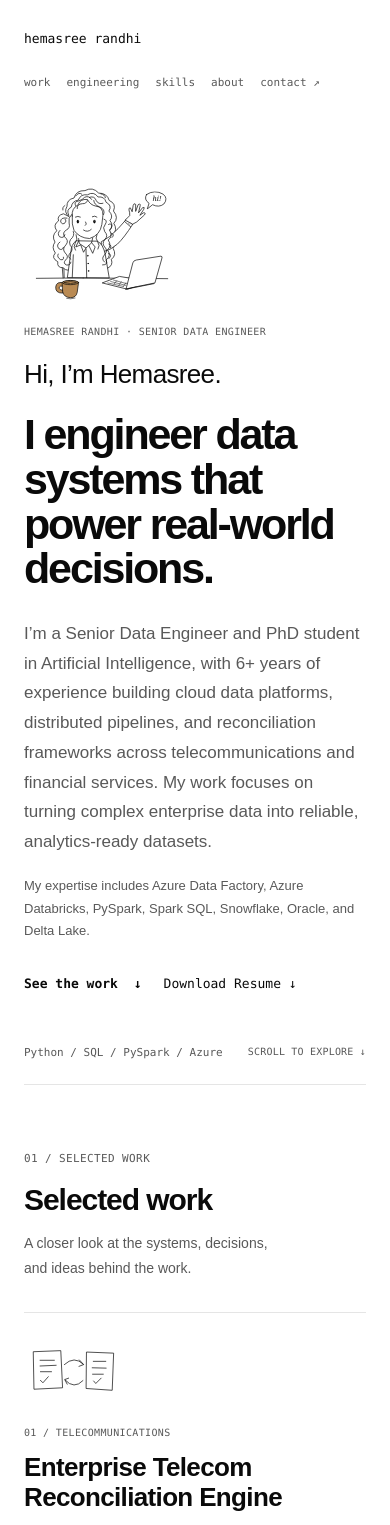
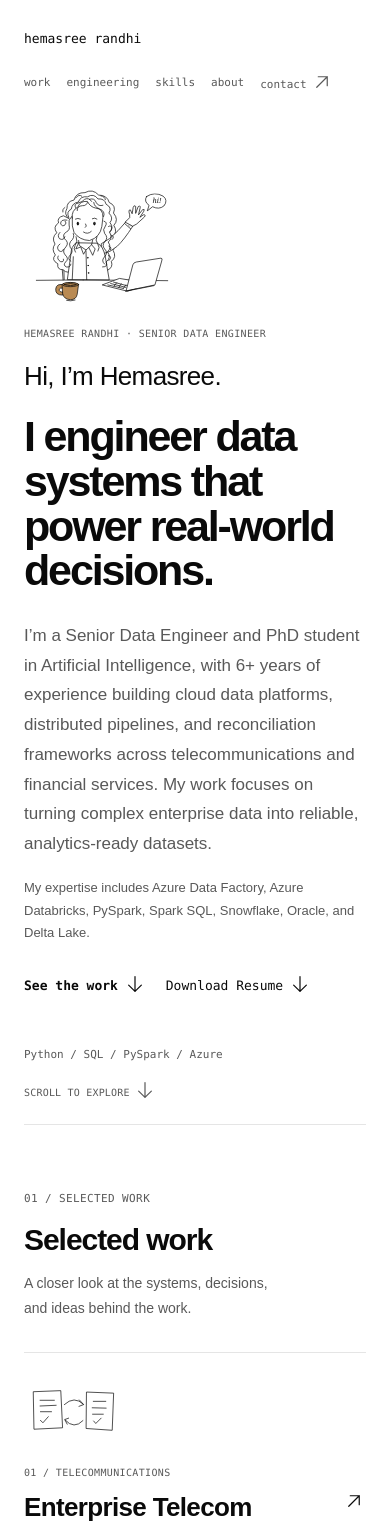
Before and after one commit to hrandhi-5303/Portfolio, a Next.js app: page / in a window 390 px wide. Shown: the top 1525 px of the page. Built offline with nearby package versions, Linux system fonts and the light colour scheme.

Commit message:
Unify portfolio SEO and fix mobile SVG navigation icons

```diff
--- a/app/globals.css
+++ b/app/globals.css
@@ -6,6 +6,10 @@
   --ink: #0a0a0a;
   --muted: #595959;
   --line: #e5e5e5;
+  --motion-hover: 200ms;
+  --motion-enter: 700ms;
+  --motion-greeting: 2500ms;
+  --motion-data: 3200ms;
   --mono: ui-monospace, SFMono-Regular, Consolas, "Liberation Mono", monospace;
 }
 * {
@@ -284,7 +288,7 @@ p {
 }
 .work-arrow {
   font-size: 24px;
-  transition: transform 0.2s;
+  transition: transform var(--motion-hover);
 }
 .work-row:hover .work-arrow {
   transform: translate(3px, -3px);
@@ -519,8 +523,8 @@ p {
   border: 1px solid var(--ink);
   border-radius: 0;
   transition:
-    background 0.2s,
-    color 0.2s;
+    background var(--motion-hover),
+    color var(--motion-hover);
   cursor: pointer;
 }
 .button:hover {
@@ -652,8 +656,8 @@ p {
   opacity: 0;
   transform: translateY(14px);
   transition:
-    opacity 0.7s ease,
-    transform 0.7s ease;
+    opacity var(--motion-enter) ease,
+    transform var(--motion-enter) ease;
 }
 .reveal-ready.revealed {
   opacity: 1;
@@ -661,13 +665,13 @@ p {
 }
 .wave-arm {
   transform-origin: 228px 185px;
-  animation: wave 2.5s ease-in-out 0.3s 1;
+  animation: wave var(--motion-greeting) ease-in-out 0.3s 1;
 }
 .hi-bubble {
-  animation: hello 3.8s ease both;
+  animation: hello var(--motion-greeting) ease both;
 }
 .flow-dot {
-  animation: data-flow 3.2s linear infinite;
+  animation: data-flow var(--motion-data) linear infinite;
   offset-distance: 0%;
 }
 @keyframes wave {
@@ -988,4 +992,77 @@ p {
   }
 }
 
-.site-header nav { text-transform: lowercase; }
+.site-header nav {
+  text-transform: lowercase;
+}
+/* Vector link icons share one size and stay in normal document/grid flow. */
+.nav-arrow {
+  display: inline-block;
+  width: 18px;
+  height: 18px;
+  flex-shrink: 0;
+  vertical-align: -3px;
+  overflow: visible;
+}
+.nav-arrow-right {
+  transform: rotate(45deg);
+}
+.nav-arrow-down {
+  transform: rotate(135deg);
+}
+.nav-arrow-left {
+  transform: rotate(225deg);
+}
+.work-arrow {
+  display: flex;
+  align-items: center;
+  justify-content: center;
+  justify-self: end;
+  width: 24px;
+  height: 24px;
+  min-width: 0;
+}
+.work-row > div:not(.work-art) {
+  min-width: 0;
+}
+.work-row h3,
+.work-row p,
+.project-status,
+.case-header h1,
+.next-study > span:last-child {
+  overflow-wrap: anywhere;
+}
+.email-link {
+  max-width: 100%;
+  overflow-wrap: anywhere;
+  word-break: normal;
+}
+.social-links {
+  flex-wrap: wrap;
+  row-gap: 16px;
+}
+.illustration,
+.sketch,
+.engineering-sketch,
+.developer {
+  color: var(--ink);
+}
+@media (max-width: 600px) {
+  .work-row {
+    grid-template-columns: minmax(0, 1fr) 24px;
+    column-gap: 14px;
+  }
+  .work-arrow {
+    align-self: start;
+    margin-top: 24px;
+  }
+  .research .work-arrow {
+    margin-top: 0;
+  }
+  .email-link {
+    font-size: 17px;
+  }
+  .site-footer a {
+    overflow-wrap: anywhere;
+  }
+}
--- a/app/layout.tsx
+++ b/app/layout.tsx
@@ -1,10 +1,17 @@
 import "./globals.css";
 import Link from "next/link";
 import ScrollReveal from "@/components/ScrollReveal";
-const title = "Hemasree Randhi | Senior Data Engineer";
-const description =
-  "Senior Data Engineer with 6+ years building Azure data platforms, distributed PySpark pipelines, telecom and financial reconciliation frameworks, and analytics-ready datasets.";
-export const metadata = {
+import type { Metadata } from "next";
+import ArrowUpRight from "@/components/ArrowUpRight";
+import {
+  siteUrl,
+  siteTitle as title,
+  siteDescription as description,
+  person,
+} from "@/lib/seo";
+export const metadata: Metadata = {
+  metadataBase: new URL(siteUrl),
+  alternates: { canonical: siteUrl },
   manifest: "/site.webmanifest",
   icons: {
     icon: [
@@ -17,11 +24,17 @@ export const metadata = {
       { url: "/apple-touch-icon.png", sizes: "180x180", type: "image/png" },
     ],
   },
-  openGraph: { title, description, type: "website" },
+  openGraph: {
+    title,
+    description,
+    url: siteUrl,
+    siteName: "Hemasree Randhi",
+    type: "website",
+    locale: "en_US",
+  },
   twitter: { card: "summary", title, description },
-  title: "Hemasree Randhi | Senior Data Engineer",
-  description:
-    "Senior Data Engineer building Azure data platforms, distributed PySpark pipelines, telecom and financial reconciliation systems, and analytics-ready datasets.",
+  title,
+  description,
 };
 export const viewport = { width: "device-width", initialScale: 1 };
 export default function RootLayout({
@@ -32,6 +45,12 @@ export default function RootLayout({
   return (
     <html lang="en">
       <body>
+        <script
+          type="application/ld+json"
+          dangerouslySetInnerHTML={{
+            __html: JSON.stringify(person).replace(/</g, "\\u003c"),
+          }}
+        />
         <a className="skip-link" href="#main">
           Skip to content
         </a>
@@ -45,7 +64,7 @@ export default function RootLayout({
             <Link href="/#skills">Skills</Link>
             <Link href="/#about">About</Link>
             <Link href="/#contact">
-              Contact <span aria-hidden="true">↗</span>
+              Contact <ArrowUpRight />
             </Link>
           </nav>
         </header>
@@ -59,7 +78,7 @@ export default function RootLayout({
             target="_blank"
             rel="noopener noreferrer"
           >
-            Download Resume (PDF) ↓
+            Download Resume (PDF) <ArrowUpRight direction="down" />
           </a>
         </footer>
         <ScrollReveal />
--- a/app/page.tsx
+++ b/app/page.tsx
@@ -1,3 +1,4 @@
+import ArrowUpRight from "@/components/ArrowUpRight";
 import Link from "next/link";
 import ContactForm from "@/components/ContactForm";
 import {
@@ -25,10 +26,10 @@ export default function Home() {
             I engineer data systems that power <em>real-world decisions.</em>
           </h1>
           <p className="intro">
-            I’m a Senior Data Engineer and PhD student in Artificial Intelligence,
-            with 6+ years of experience building cloud data platforms,
-            distributed pipelines, and reconciliation frameworks across
-            telecommunications and financial services. My work focuses on
+            I’m a Senior Data Engineer and PhD student in Artificial
+            Intelligence, with 6+ years of experience building cloud data
+            platforms, distributed pipelines, and reconciliation frameworks
+            across telecommunications and financial services. My work focuses on
             turning complex enterprise data into reliable, analytics-ready
             datasets.
           </p>
@@ -38,7 +39,7 @@ export default function Home() {
           </p>
           <div className="hero-links">
             <a className="text-link primary-link" href="#work">
-              See the work <span aria-hidden="true">↓</span>
+              See the work <ArrowUpRight direction="down" />
             </a>
             <a
               className="text-link"
@@ -47,13 +48,15 @@ export default function Home() {
               target="_blank"
               rel="noopener noreferrer"
             >
-              Download Resume ↓
+              Download Resume <ArrowUpRight direction="down" />
             </a>
           </div>
         </div>
         <div className="hero-bottom">
           <span>Python / SQL / PySpark / Azure</span>
-          <a href="#work">SCROLL TO EXPLORE ↓</a>
+          <a href="#work">
+            SCROLL TO EXPLORE <ArrowUpRight direction="down" />
+          </a>
         </div>
       </section>
       <section className="wrap section" id="work">
@@ -81,10 +84,12 @@ export default function Home() {
                 <h3>{study.title}</h3>
                 <p>{study.summary}</p>
                 <span className="project-status">{study.status}</span>
-                <span className="case-link">Read case study →</span>
+                <span className="case-link">
+                  Read case study <ArrowUpRight direction="right" />
+                </span>
               </div>
               <span className="work-arrow" aria-hidden="true">
-                ↗
+                <ArrowUpRight />
               </span>
             </Link>
           ))}
@@ -110,7 +115,7 @@ export default function Home() {
             <span className="project-status">{researchStudy.status}</span>
           </div>
           <span className="work-arrow" aria-hidden="true">
-            ↗
+            <ArrowUpRight />
           </span>
         </Link>
       </section>
@@ -302,7 +307,7 @@ export default function Home() {
             I’d love to hear from you.
           </p>
           <a className="email-link" href="mailto:hemasree9767@gmail.com">
-            hemasree9767@gmail.com ↗
+            hemasree9767@gmail.com <ArrowUpRight />
           </a>
           <div className="social-links">
             <a
@@ -310,14 +315,14 @@ export default function Home() {
               target="_blank"
               rel="noopener noreferrer"
             >
-              LinkedIn ↗
+              LinkedIn <ArrowUpRight />
             </a>
             <a
               href="https://github.com/hrandhi-5303"
               target="_blank"
               rel="noopener noreferrer"
             >
-              GitHub ↗
+              GitHub <ArrowUpRight />
             </a>
           </div>
           <Sketch kind="mail" />
--- a/app/work/[slug]/page.tsx
+++ b/app/work/[slug]/page.tsx
@@ -1,3 +1,6 @@
+import ArrowUpRight from "@/components/ArrowUpRight";
+import { siteUrl } from "@/lib/seo";
+import type { Metadata } from "next";
 import Link from "next/link";
 import { notFound } from "next/navigation";
 import { studies } from "@/content/portfolio";
@@ -6,16 +9,21 @@ import { Sketch } from "@/components/Illustration";
 export function generateStaticParams() {
   return studies.map(({ slug }) => ({ slug }));
 }
-export function generateMetadata({ params }: { params: { slug: string } }) {
+export function generateMetadata({
+  params,
+}: {
+  params: { slug: string };
+}): Metadata {
   const study = studies.find((s) => s.slug === params.slug);
+  if (!study) notFound();
+  const title = `${study.fullTitle} | Hemasree Randhi`;
+  const url = `${siteUrl}/work/${study.slug}`;
   return {
-    description: study?.summary,
-    openGraph: {
-      title: study?.fullTitle,
-      description: study?.summary,
-      type: "article",
-    },
-    title: study ? `${study.title} — Hemasree Randhi` : "Case study not found",
+    title,
+    description: study.summary,
+    alternates: { canonical: url },
+    openGraph: { title, description: study.summary, url, type: "article" },
+    twitter: { card: "summary", title, description: study.summary },
   };
 }
 export default function CaseStudy({ params }: { params: { slug: string } }) {
@@ -28,7 +36,7 @@ export default function CaseStudy({ params }: { params: { slug: string } }) {
         className="text-link"
         href={study.slug === "ai-data-intelligence" ? "/#research" : "/#work"}
       >
-        ← Back to portfolio
+        <ArrowUpRight direction="left" /> Back to portfolio
       </Link>
       <header className="case-header">
         <div>
@@ -86,7 +94,9 @@ export default function CaseStudy({ params }: { params: { slug: string } }) {
       </div>
       <Link className="next-study" href={`/work/${next.slug}`}>
         <span className="eyebrow">NEXT CASE STUDY</span>
-        <span>{next.title} ↗</span>
+        <span>
+          {next.title} <ArrowUpRight />
+        </span>
       </Link>
     </article>
   );
--- a/components/Architecture.tsx
+++ b/components/Architecture.tsx
@@ -139,7 +139,7 @@ export default function Architecture({ kind }: { kind: Kind }) {
           <g
             fill="none"
             stroke="currentColor"
-            strokeWidth="1.7"
+            strokeWidth="2"
             strokeLinecap="round"
             strokeLinejoin="round"
           >
--- /dev/null
+++ b/components/ArrowUpRight.tsx
@@ -0,0 +1,22 @@
+/** A single monochrome navigation glyph; direction keeps other link cues consistent. */
+export default function ArrowUpRight({
+  direction = "up-right",
+}: {
+  direction?: "up-right" | "right" | "down" | "left";
+}) {
+  return (
+    <svg
+      className={`nav-arrow nav-arrow-${direction}`}
+      viewBox="0 0 24 24"
+      fill="none"
+      stroke="currentColor"
+      strokeWidth="1.6"
+      strokeLinecap="round"
+      strokeLinejoin="round"
+      aria-hidden="true"
+      focusable="false"
+    >
+      <path d="M5 19 19 5 M7 5h12v12" />
+    </svg>
+  );
+}
--- a/components/Illustration.tsx
+++ b/components/Illustration.tsx
@@ -80,7 +80,7 @@ export function Developer() {
         <path d="M270 277 L222 295 L294 313 L355 291Z" fill="#fff" />
         <path
           d="M238 295 L282 305 M246 291 L289 302 M254 287 L295 298 M263 289 L256 298 M276 292 L269 302 M289 295 L282 305"
-          strokeWidth="1.4"
+          strokeWidth="2"
         />
         <path
           d="M290 311 L309 238 Q311 231 319 230 L389 219 Q394 219 391 227 L372 294Z"
@@ -98,7 +98,7 @@ export function Developer() {
         <ellipse cx="132" cy="294" rx="23" ry="6" fill="#b98a53" />
         <path
           d="M114 294 Q132 288 149 294 Q134 300 114 294 M121 339 Q132 342 145 338"
-          strokeWidth="1.5"
+          strokeWidth="2"
         />
         <g className="hi-bubble">
           <path
--- /dev/null
+++ b/lib/seo.ts
@@ -0,0 +1,34 @@
+export const siteUrl = "https://hemasreerandhi.com";
+export const siteTitle = "Hemasree Randhi | Senior Data Engineer";
+export const siteDescription =
+  "Senior Data Engineer with 6+ years of experience building scalable Azure data platforms, PySpark pipelines, Databricks workflows, and enterprise reconciliation systems across telecom and financial services.";
+export const person = {
+  "@context": "https://schema.org",
+  "@type": "Person",
+  "@id": `${siteUrl}/#person`,
+  name: "Hemasree Randhi",
+  jobTitle: "Senior Data Engineer",
+  url: siteUrl,
+  description: siteDescription,
+  sameAs: [
+    "https://www.linkedin.com/in/hemasreerandhi/",
+    "https://github.com/hrandhi-5303",
+  ],
+  knowsAbout: [
+    "Data engineering",
+    "Azure Data Factory",
+    "Azure Databricks",
+    "Python",
+    "SQL",
+    "PySpark",
+    "Spark SQL",
+    "Snowflake",
+    "Oracle",
+    "Delta Lake",
+    "Data reconciliation",
+  ],
+  alumniOf: [
+    { "@type": "CollegeOrUniversity", name: "University of Central Oklahoma" },
+    { "@type": "CollegeOrUniversity", name: "Andhra University" },
+  ],
+};
--- a/next.config.mjs
+++ b/next.config.mjs
@@ -3,6 +3,12 @@ import createMDX from "@next/mdx";
 const nextConfig = {
   async redirects() {
     return [
+      {
+        source: "/:path*",
+        has: [{ type: "host", value: "www.hemasreerandhi.com" }],
+        destination: "https://hemasreerandhi.com/:path*",
+        permanent: true,
+      },
       {
         source: "/work/cloud-data-platform",
         destination: "/work/financial-data-reconciliation",
```
Also changed, not shown: app/robots.ts (added, +9 -0 lines), app/sitemap.ts (added, +9 -0 lines), app/thanks/page.tsx (+9 -1 lines), 1 other file (tests, documents, lock files or other folders).
